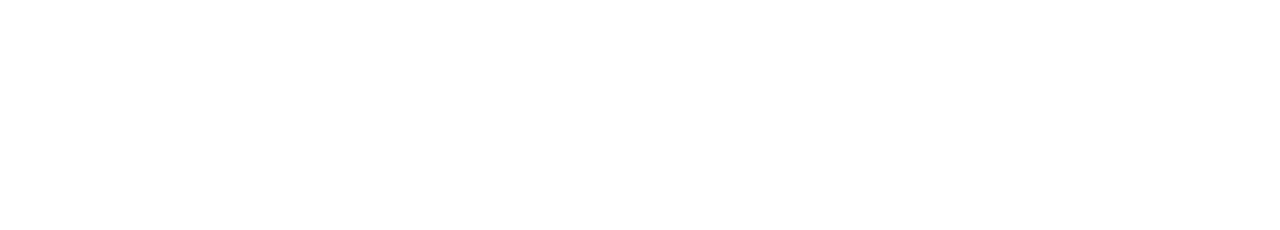
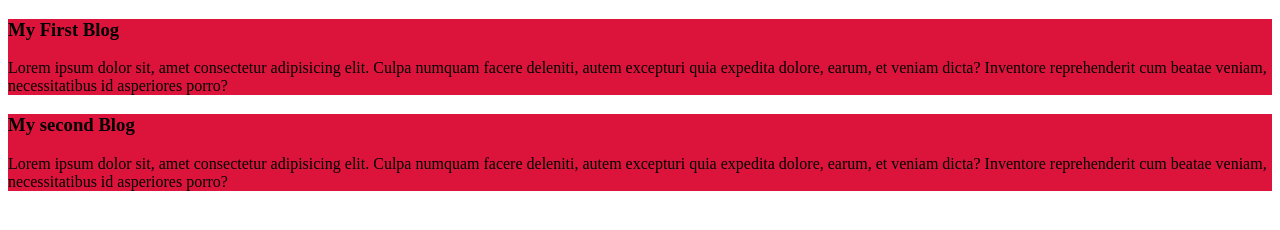
Before and after one commit to Rakib5971/Rakib-github-repo, a plain HTML site: page Rakib-github-repo/index.html in a window 1280 px wide. Drawn offline with Linux system fonts and the light colour scheme.

Commit message:
added the first blog

```diff
--- a/Rakib-github-repo/index.html
+++ b/Rakib-github-repo/index.html
@@ -4,8 +4,22 @@
     <meta charset="UTF-8">
     <meta name="viewport" content="width=device-width, initial-scale=1.0">
     <title>Rakib github repo</title>
+    <link rel="stylesheet" href="styles/blog.css">
 </head>
 <body>
+    <div>
+<h3>My First Blog</h3>
+<p> Lorem ipsum dolor sit, amet consectetur adipisicing elit. Culpa numquam facere deleniti, autem excepturi quia expedita dolore, earum, et veniam dicta? Inventore reprehenderit cum beatae veniam, necessitatibus id asperiores porro?</p>
 
+
+    </div>
+
+
+  <div>
+<h3>My second Blog</h3>
+<p> Lorem ipsum dolor sit, amet consectetur adipisicing elit. Culpa numquam facere deleniti, autem excepturi quia expedita dolore, earum, et veniam dicta? Inventore reprehenderit cum beatae veniam, necessitatibus id asperiores porro?</p>
+
+
+    </div>
 </body>
 </html>
--- /dev/null
+++ b/Rakib-github-repo/styles/blog.css
@@ -0,0 +1,8 @@
+div{
+background-color: crimson;
+paddig:20px;
+margin-top:10px ;
+
+
+
+}
```
